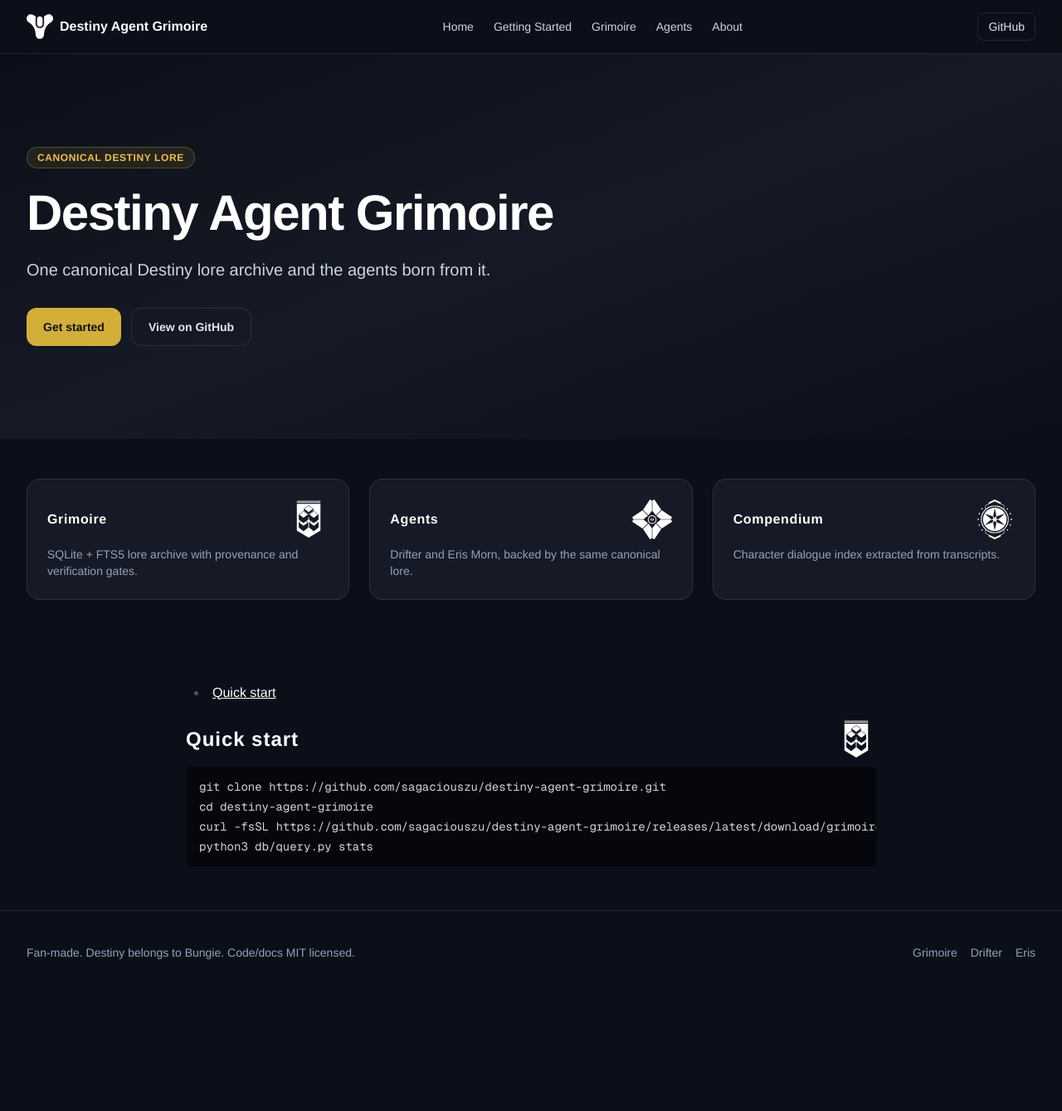
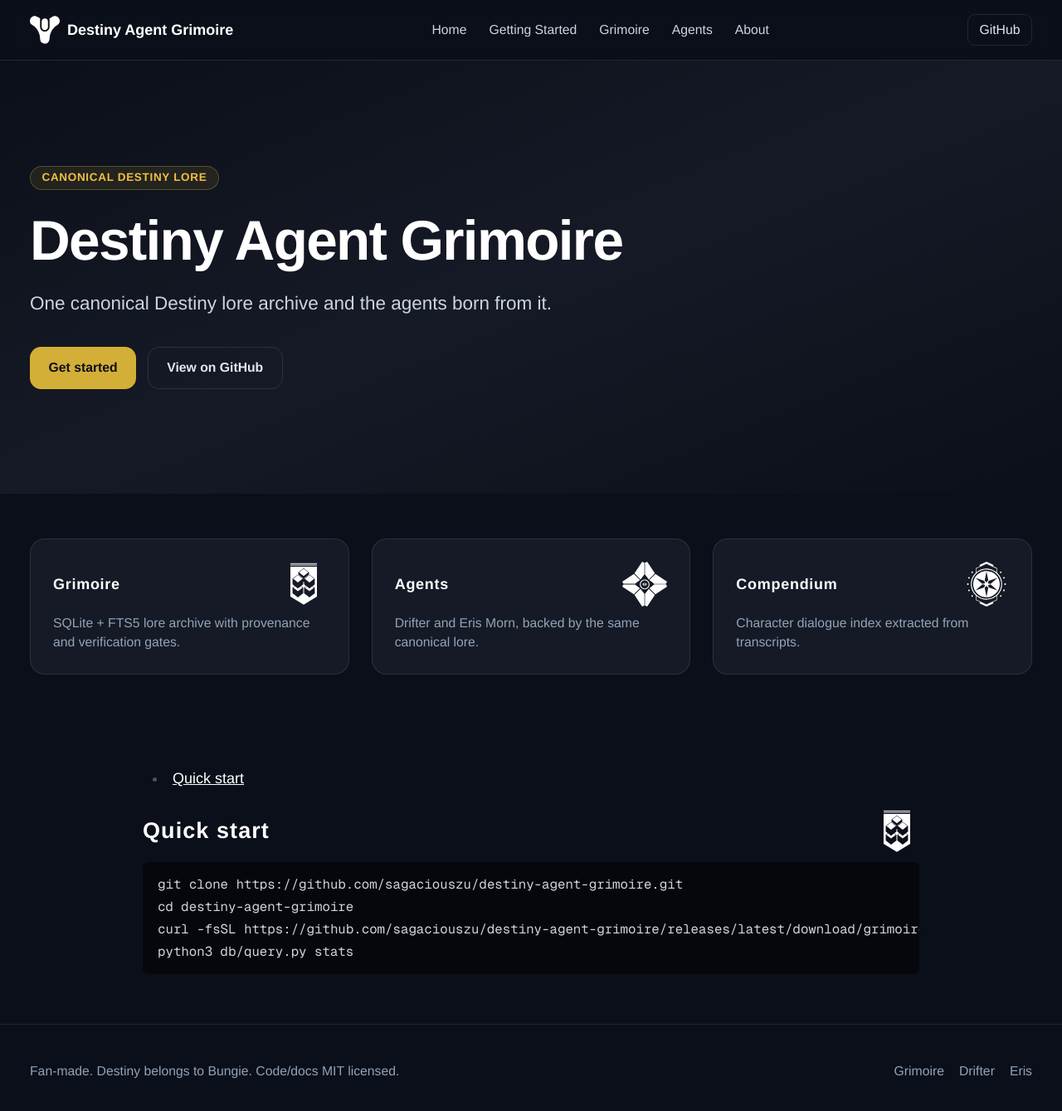
Before and after one commit to sagaciouszu/destiny-agent-grimoire-site, a Jekyll site: the page built from index.md, in a window 1280 px wide and 1348 px high. Shown: the top 1339 px of the window at 83% size. Built offline with Jekyll 4.4.1, drawn with Linux system fonts in a browser that asks for light colours; nearby versions of some CDN libraries; some web fonts are replaced.

Commit message:
Docs: raise base font size to 18px

```diff
--- a/_includes/head.html
+++ b/_includes/head.html
@@ -24,6 +24,8 @@
 </script>
 
 <style>
+  /* Destiny 2 UI body text is larger than a default 16px web base. */
+  html { font-size: 18px; }
   body { font-weight: 400; }
   h1, h2, h3, h4, h5, h6 { font-weight: 700; letter-spacing: 0.04em; }
   .font-display { font-weight: 800; }
```
